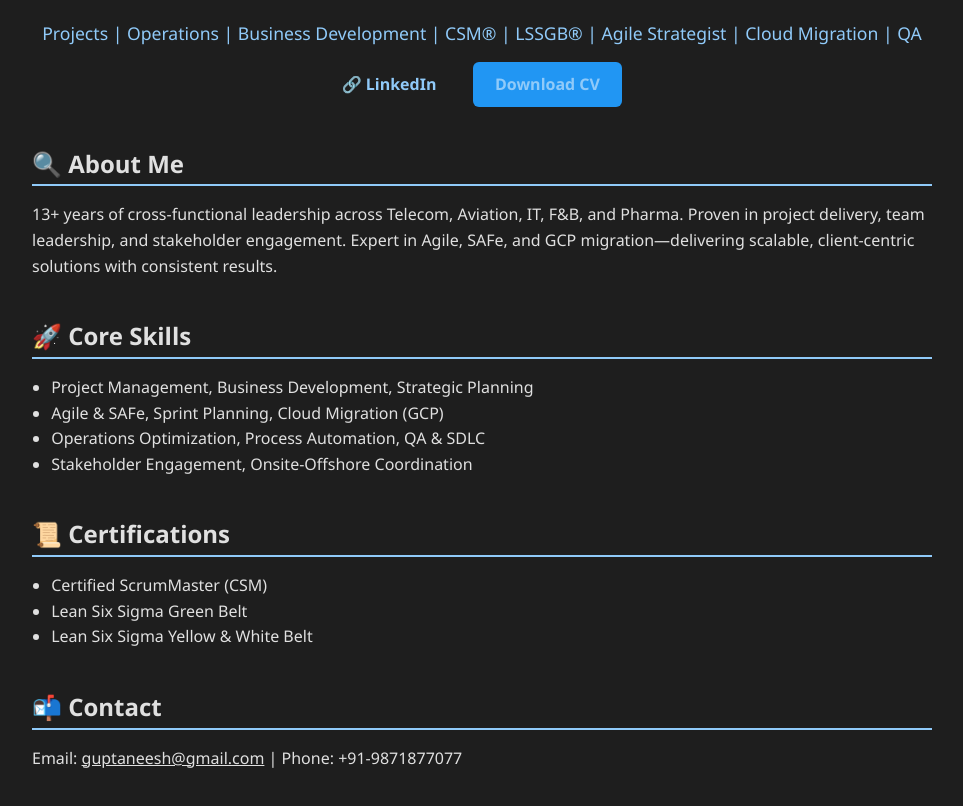
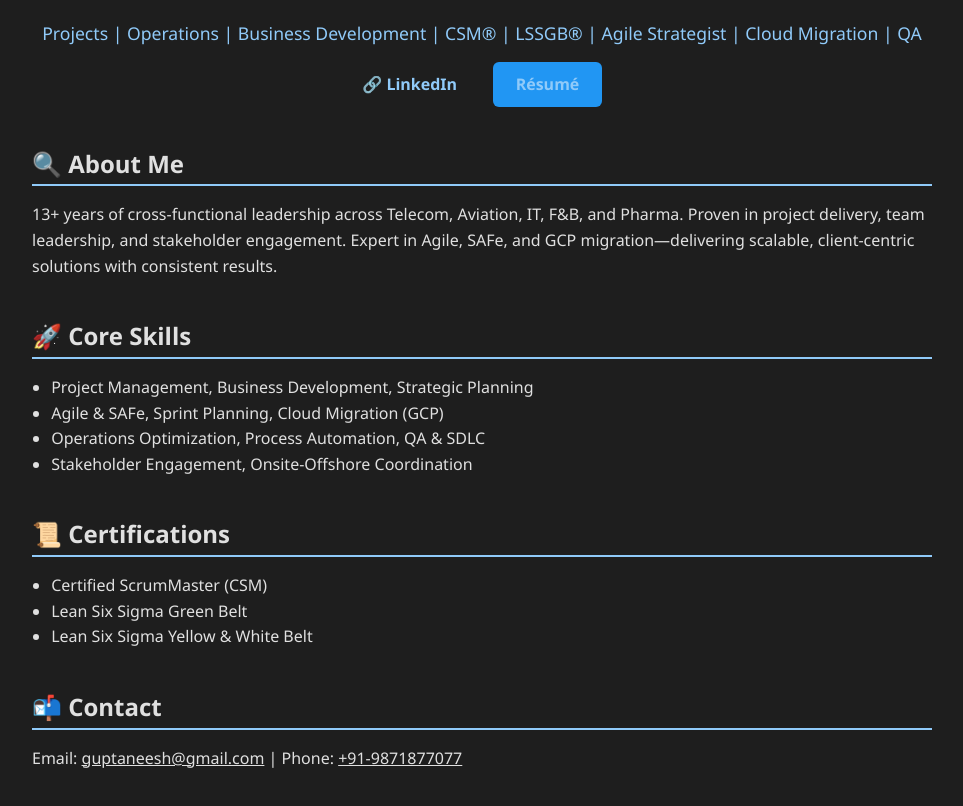
Before and after one commit to guptaneesh/aneesh-gupta-profile, a plain HTML site: page index.html in a window 1280 px wide. Shown: the part 300-1106 px from the top of the page, without its empty margins (158-1121 px from the left). Drawn offline with Linux system fonts and the light colour scheme.

Commit message:
Update index.html

```diff
--- a/index.html
+++ b/index.html
@@ -91,7 +91,7 @@
       <p class="subtitle">Projects | Operations | Business Development | CSM® | LSSGB® | Agile Strategist | Cloud Migration | QA</p>
       <div class="links">
         <a href="https://www.linkedin.com/in/ag-aneesh-gupta/" target="_blank">🔗 LinkedIn</a>
-        <a class="button" href="#" onclick="return openResumePopup();">Download CV</a>
+        <a class="button" href="#" onclick="return openResumePopup();">Résumé</a>
       </div>
     </div>
 
@@ -121,7 +121,7 @@
 
     <div class="section">
       <h2>📬 Contact</h2>
-      <p>Email: <a href="mailto:guptaneesh@gmail.com">guptaneesh@gmail.com</a> | Phone: +91-9871877077</p>
+      <p>Email: <a href="mailto:guptaneesh@gmail.com">guptaneesh@gmail.com</a> | Phone: <a href="tel://+91-9871877077/">+91-9871877077</a></p>
     </div>
   </div>
 </body>
```
